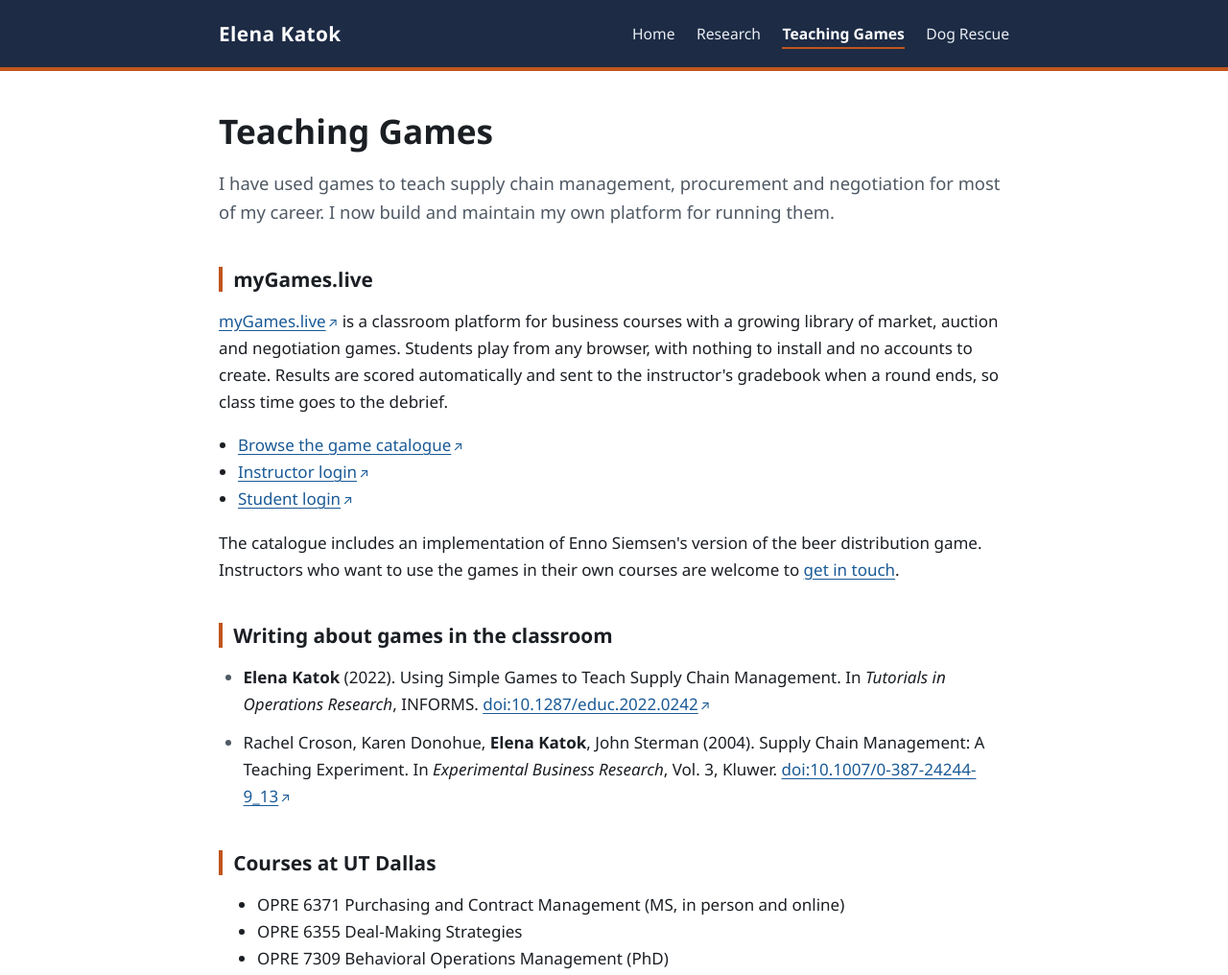
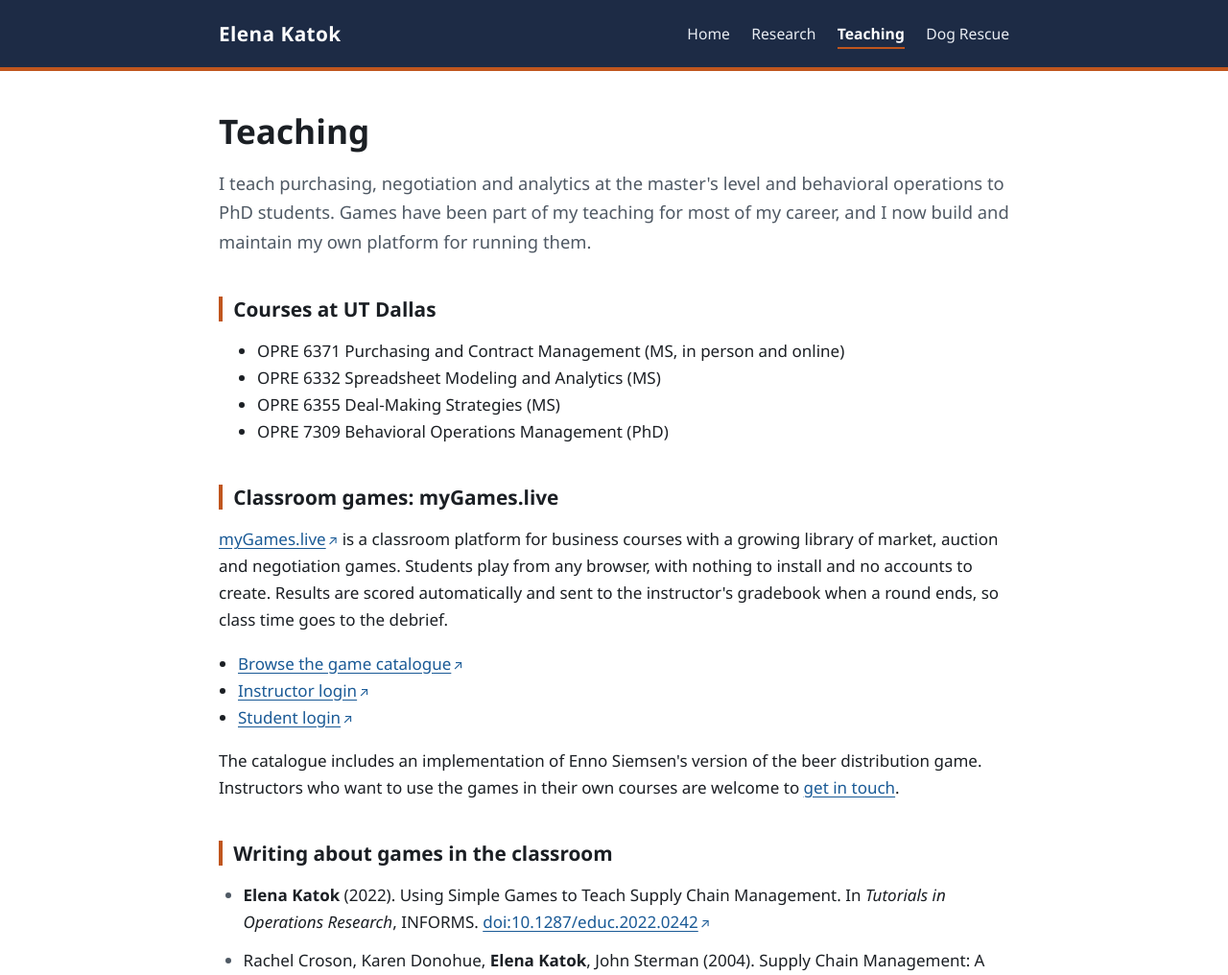
Before and after one commit to elenakatok/elenakatok.github.io, a plain HTML site: page games.html in a window 1280 px wide. Shown: the top 1016 px of the page at 96% size. Drawn offline with Linux system fonts and the light colour scheme.

```diff
--- a/games.html
+++ b/games.html
@@ -3,8 +3,8 @@
 <head>
   <meta charset="utf-8">
   <meta name="viewport" content="width=device-width, initial-scale=1">
-  <title>Teaching Games | Elena Katok</title>
-  <meta name="description" content="Browser-based classroom games for business courses: markets, auctions and negotiations, by Elena Katok.">
+  <title>Teaching | Elena Katok</title>
+  <meta name="description" content="Elena Katok's courses at UT Dallas and her browser-based classroom games for markets, auctions and negotiations.">
   <link rel="stylesheet" href="style.css">
 </head>
 <body>
@@ -16,18 +16,28 @@
         <ul>
         <li><a href="index.html">Home</a></li>
         <li><a href="research.html">Research</a></li>
-        <li><a href="games.html" aria-current="page">Teaching Games</a></li>
+        <li><a href="games.html" aria-current="page">Teaching</a></li>
         <li><a href="dogs.html">Dog Rescue</a></li>
         </ul>
       </nav>
     </div>
   </header>
   <main id="main" class="wrap">
-    <h1>Teaching Games</h1>
-    <p class="lede">I have used games to teach supply chain management, procurement and negotiation for most of my career. I now build and maintain my own platform for running them.</p>
+    <h1>Teaching</h1>
+    <p class="lede">I teach purchasing, negotiation and analytics at the master's level and behavioral operations to PhD students. Games have been part of my teaching for most of my career, and I now build and maintain my own platform for running them.</p>
+
+    <section aria-labelledby="courses">
+      <h2 id="courses">Courses at UT Dallas</h2>
+      <ul>
+        <li>OPRE 6371 Purchasing and Contract Management (MS, in person and online)</li>
+        <li>OPRE 6332 Spreadsheet Modeling and Analytics (MS)</li>
+        <li>OPRE 6355 Deal-Making Strategies (MS)</li>
+        <li>OPRE 7309 Behavioral Operations Management (PhD)</li>
+      </ul>
+    </section>
 
     <section aria-labelledby="mygames">
-      <h2 id="mygames">myGames.live</h2>
+      <h2 id="mygames">Classroom games: myGames.live</h2>
       <p><a href="https://mygames.live" target="_blank" rel="noopener">myGames.live<span class="ext" aria-hidden="true">↗</span><span class="sr-only"> (opens in a new tab)</span></a> is a classroom platform for business courses with a growing library of market, auction and negotiation games. Students play from any browser, with nothing to install and no accounts to create. Results are scored automatically and sent to the instructor's gradebook when a round ends, so class time goes to the debrief.</p>
       <ul class="links">
         <li><a href="https://classroom.mygames.live/catalogue" target="_blank" rel="noopener">Browse the game catalogue<span class="ext" aria-hidden="true">↗</span><span class="sr-only"> (opens in a new tab)</span></a></li>
@@ -45,14 +55,6 @@
       </ul>
     </section>
 
-    <section aria-labelledby="courses">
-      <h2 id="courses">Courses at UT Dallas</h2>
-      <ul>
-        <li>OPRE 6371 Purchasing and Contract Management (MS, in person and online)</li>
-        <li>OPRE 6355 Deal-Making Strategies</li>
-        <li>OPRE 7309 Behavioral Operations Management (PhD)</li>
-      </ul>
-    </section>
   </main>
   <footer class="site-footer">
     <div class="wrap">
```
Also changed, not shown: dogs.html (+1 -1 lines), index.html (+3 -3 lines), research.html (+1 -1 lines).
